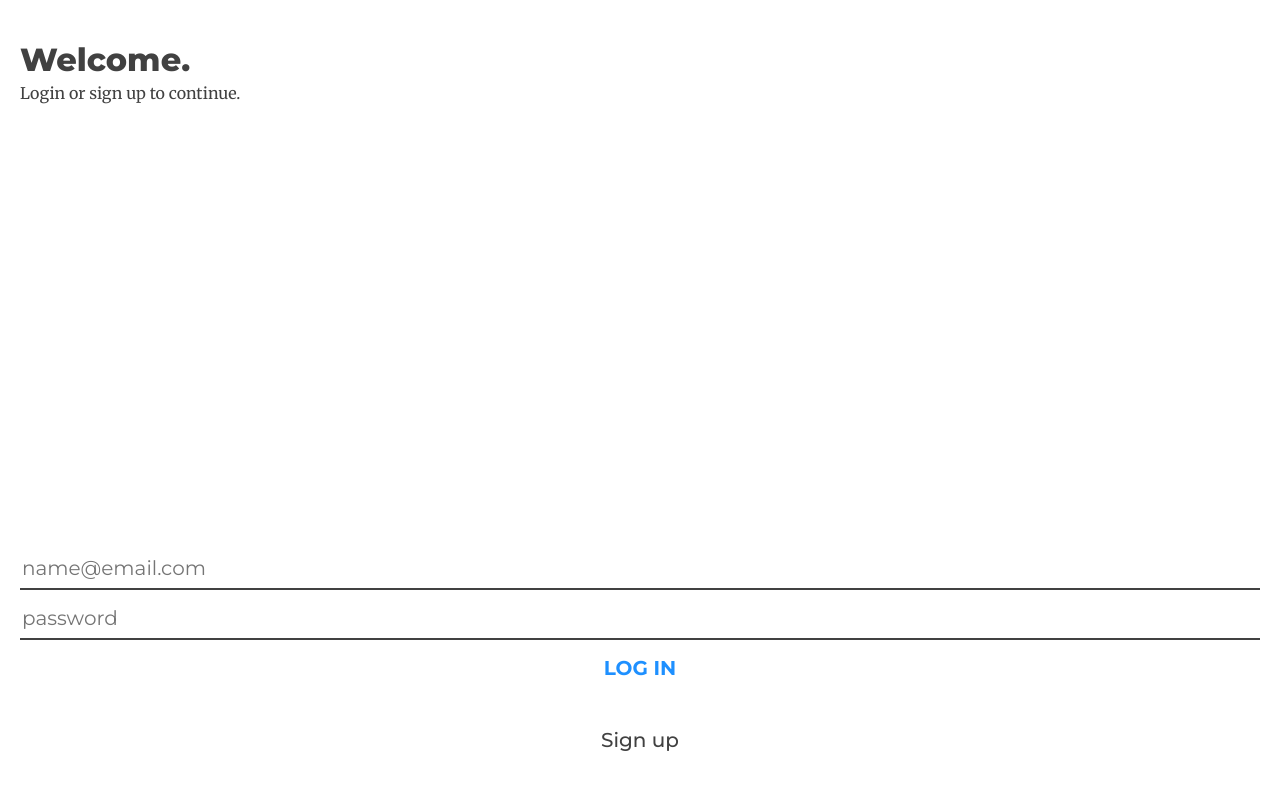
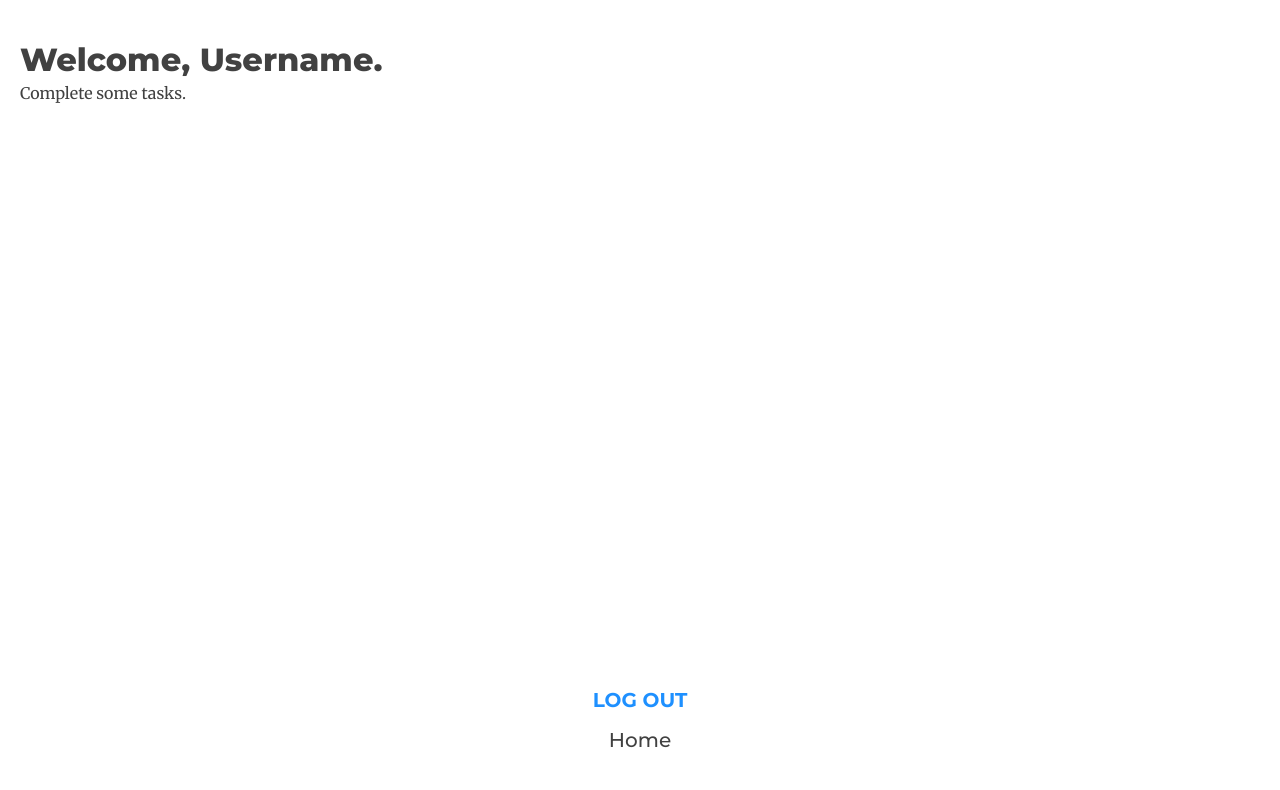
Before and after one commit to recondesigns-archived-practice/simple-todo-app, a React (Create React App) app: page /dashboard in a window 1280 px wide. Shown: the top 790 px of the page. Built offline with nearby package versions, Linux system fonts and the light colour scheme; no server answers.

Commit message:
Removed authentication
Removed firebase stuff to re-build how database is created.

```diff
--- a/src/App.js
+++ b/src/App.js
@@ -1,19 +1,17 @@
-import React, { useContext } from 'react'
+import React from 'react'
 import { Switch, Route } from 'react-router-dom'
-import { AuthContext } from './contexts/Auth'
 import HomePage from './pages/Home'
 import SignupPage from './pages/Signup'
 import DashboardPage from './pages/Dashboard'
 
 export default function App() {
-  const [currentUser] = useContext(AuthContext)
 
   return (
     <>
       <Switch>
         <Route exact path={'/'} component={HomePage} />
         <Route path={'/signup'} component={SignupPage} />
-        {(currentUser !== null) ? <Route exact path={'/dashboard'} component={DashboardPage} /> : <Route to={'/'} component={HomePage} />}
+        <Route path={'/dashboard'} component={DashboardPage} />
       </Switch>
     </>
   )
--- a/src/contexts/Auth.js
+++ b/src/contexts/Auth.js
@@ -1,22 +1,9 @@
-import React, { useState, useEffect } from 'react'
-import { auth } from '../base'
+import React, { useState } from 'react'
 
 export const AuthContext = React.createContext()
 
 export function AuthProvider({ children }) {
     const [currentUser, setCurrentUser] = useState(null)
-
-    useEffect(() => {
-        auth.onAuthStateChanged((user) => {
-            if (user) {
-                const { displayName, email, uid } = user
-                const userObj = { displayname: displayName, email: email, id: uid }
-                setCurrentUser(userObj)
-            } else {
-                console.log(`No users loggged in.`)
-            }
-        })
-    }, [])
 
     return (
         <AuthContext.Provider value={[currentUser, setCurrentUser]}>
--- a/src/pages/Dashboard.js
+++ b/src/pages/Dashboard.js
@@ -1,8 +1,6 @@
-import React, { useContext } from 'react'
+import React from 'react'
 import styled from 'styled-components'
 import { useHistory } from 'react-router-dom'
-import { AuthContext } from '../contexts/Auth'
-import { auth } from '../base'
 
 const Container = styled.div`
     box-sizing: border-box;
@@ -82,21 +80,11 @@ const SecondaryButton = styled.button`
 `
 
 export default function DashboardPage() {
-    const [currentUser, setCurrentUser] = useContext(AuthContext)
-    if (currentUser) {
-        console.log(555, currentUser)
-    }
+
     let history = useHistory()
 
     function changeRoute(historyMethod, path) {
         historyMethod.push(path)
-    }
-
-    function logOut() {
-        auth.signOut()
-            .then(() => console.log(`User has been signed out.`))
-            .catch((error) => console.log(error))
-        setCurrentUser(null)
     }
 
     return (
@@ -106,7 +94,7 @@ export default function DashboardPage() {
                 <Subtitle>{`Complete some tasks.`}</Subtitle>
             </Wrapper>
             <Wrapper>
-                <PrimaryButton onClick={() => logOut()}>{'Log out'}</PrimaryButton>
+                <PrimaryButton>{'Log out'}</PrimaryButton>
                 <SecondaryButton onClick={() => changeRoute(history, '/')}>{'Home'}</SecondaryButton>
             </Wrapper>
         </Container>
--- a/src/pages/Home.js
+++ b/src/pages/Home.js
@@ -1,7 +1,6 @@
-import React, { useState } from 'react'
+import React from 'react'
 import styled from 'styled-components'
 import { useHistory } from 'react-router-dom'
-import { auth } from '../base'
 
 const Container = styled.div`
     box-sizing: border-box;
@@ -103,24 +102,18 @@ const InputWrapper = styled.div`
 `
 
 export default function HomePage() {
-    const [email, setEmail] = useState(null)
-    const [pass, setPass] = useState(null)
+    // const [email, setEmail] = useState(null)
+    // const [pass, setPass] = useState(null)
     let history = useHistory()
-
-    function logIn() {
-        auth.signInWithEmailAndPassword(email, pass)
-            .then(() => console.log(`User has been logged in.`))
-            .catch((error) => console.log(error))
-    }
 
     function changeRoute(historyMethod, path) {
         historyMethod.push(path)
     }
 
-    function handleOnChange(e, setter) {
-        const { value } = e.target
-        setter(() => value)
-    }
+    // function handleOnChange(e, setter) {
+    //     const { value } = e.target
+    //     setter(() => value)
+    // }
 
     // console.log(email, pass)
 
@@ -135,17 +128,17 @@ export default function HomePage() {
                     <Input
                         type={'email'}
                         placeholder={'name@email.com'}
-                        onChange={(e) => handleOnChange(e, setEmail)}
+                        // onChange={(e) => handleOnChange(e, setEmail)}
                     />
                 </InputWrapper>
                 <InputWrapper>
                     <Input
                         type={'password'}
                         placeholder={'password'}
-                        onChange={(e) => handleOnChange(e, setPass)}
+                        // onChange={(e) => handleOnChange(e, setPass)}
                     />
                 </InputWrapper>
-                <PrimaryButton onClick={() => logIn()}>{'Log in'}</PrimaryButton>
+                <PrimaryButton>{'Log in'}</PrimaryButton>
                 <SecondaryButton onClick={() => changeRoute(history, '/signup')}>{'Sign up'}</SecondaryButton>
             </Wrapper>
         </Container>
--- a/src/pages/Signup.js
+++ b/src/pages/Signup.js
@@ -1,7 +1,6 @@
-import React, { useState } from 'react'
+import React from 'react'
 import styled from 'styled-components'
 import { useHistory } from 'react-router-dom'
-import { auth, store  } from '../base'
 
 const Container = styled.div`
     box-sizing: border-box;
@@ -103,39 +102,19 @@ const InputWrapper = styled.div`
 `
 
 export default function SignupPage() {
-    const [name, setName] = useState(null)
-    const [email, setEmail] = useState(null)
-    const [pass, setPass] = useState(null)
+    // const [name, setName] = useState(null)
+    // const [email, setEmail] = useState(null)
+    // const [pass, setPass] = useState(null)
     let history = useHistory()
 
     function changeRoute(historyMethod, path) {
         historyMethod.push(path)
     }
 
-    function handleOnChange(e, setter) {
-        const { value } = e.target
-        setter(() => value)
-    }
-
-    function handleSignup() {
-        auth.createUserWithEmailAndPassword(email, pass)
-            .then((user) => {
-                const { uid } = user.user
-                console.log(555, uid)
-                auth.currentUser.updateProfile({
-                    displayName: name
-                })
-                    .then(() => console.log(`Update successful.`))
-                    .catch((error) => console.log(error))
-
-                store.collection('users').doc(uid).set({
-                    taskscompleted: 0
-                })
-                    .then(() => console.log(`Document successfully written.`))
-                    .catch((error) => console.log(error))
-            })
-            .catch((error) => console.log(error))
-    }
+    // function handleOnChange(e, setter) {
+    //     const { value } = e.target
+    //     setter(() => value)
+    // }
 
     return (
         <Container>
@@ -148,24 +127,24 @@ export default function SignupPage() {
                     <Input
                         type={'text'}
                         placeholder={'name'}
-                        onChange={(e) => handleOnChange(e, setName)}
+                        // onChange={(e) => handleOnChange(e, setName)}
                     />
                 </InputWrapper>
                 <InputWrapper>
                     <Input
                         type={'email'}
                         placeholder={'email'}
-                        onChange={(e) => handleOnChange(e, setEmail)}
+                        // onChange={(e) => handleOnChange(e, setEmail)}
                     />
                 </InputWrapper>
                 <InputWrapper>
                     <Input
                         type={'password'}
                         placeholder={'password'}
-                        onChange={(e) => handleOnChange(e, setPass)}
+                        // onChange={(e) => handleOnChange(e, setPass)}
                     />
                 </InputWrapper>
-                <PrimaryButton onClick={() => handleSignup()}>{'Sign up'}</PrimaryButton>
+                <PrimaryButton>{'Sign up'}</PrimaryButton>
                 <SecondaryButton onClick={() => changeRoute(history, '/')}>{'Home'}</SecondaryButton>
             </Wrapper>
         </Container>
```
